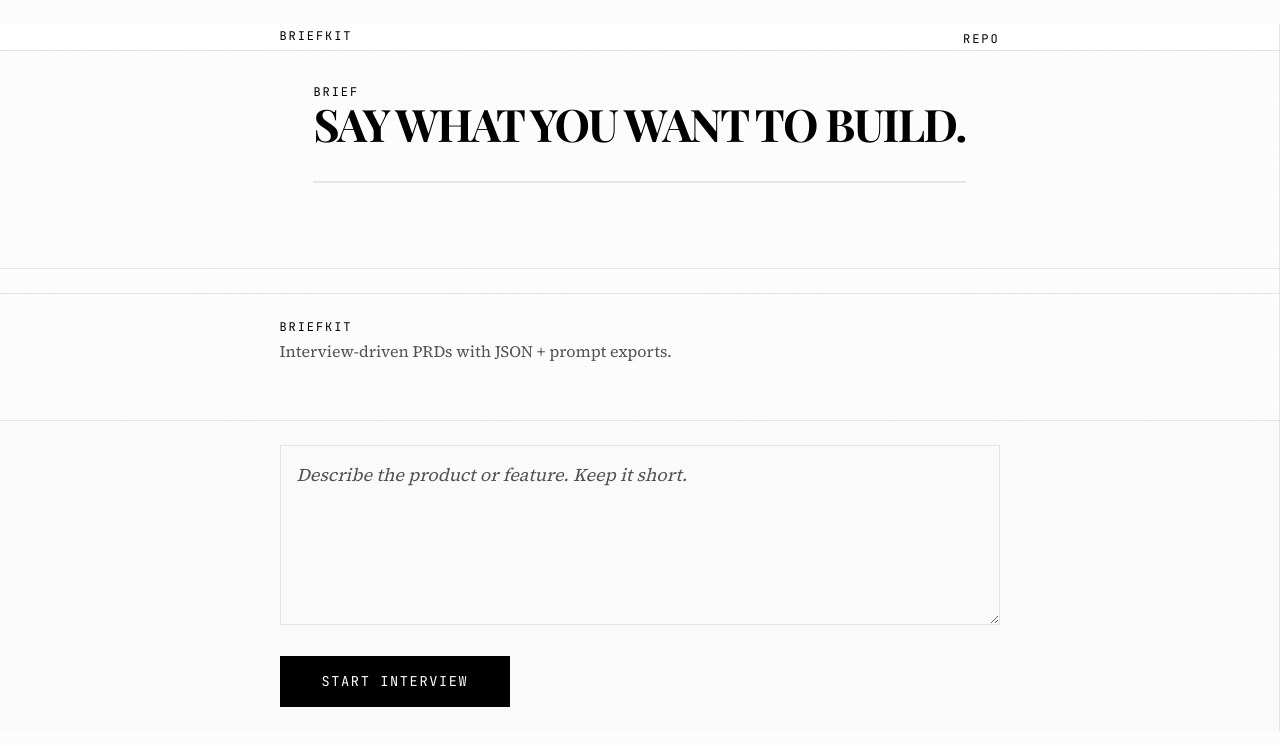
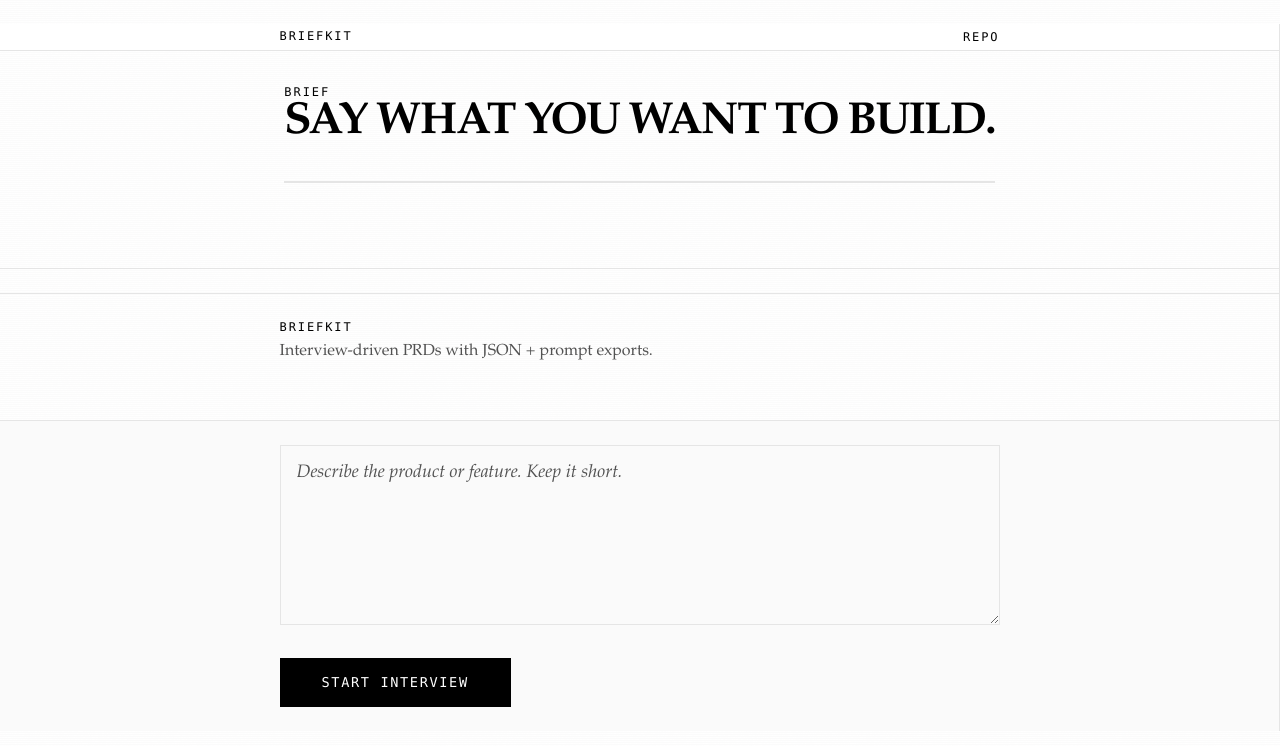
Before and after one commit to moeghashim/BriefKit, a Next.js app: page / in a window 1280 px wide. Shown: the top 746 px of the page. Built offline with nearby package versions, Linux system fonts and the light colour scheme.

Commit message:
Fix web build by avoiding Google Fonts fetch

```diff
--- a/app/globals.css
+++ b/app/globals.css
@@ -11,6 +11,10 @@
   --card: #ffffff;
   --card-foreground: #000000;
   --ring: #000000;
+  /* Avoid build-time network font fetches; keep the same variable API used in the CSS. */
+  --font-display: "Palatino Linotype", Palatino, Georgia, serif;
+  --font-body: "Iowan Old Style", "Palatino Linotype", Palatino, Georgia, serif;
+  --font-mono: ui-monospace, "SFMono-Regular", Menlo, Monaco, Consolas, "Liberation Mono", "Courier New", monospace;
 }
 
 *,
--- a/app/layout.tsx
+++ b/app/layout.tsx
@@ -1,23 +1,4 @@
 import "./globals.css";
-import { Playfair_Display, Source_Serif_4, JetBrains_Mono } from "next/font/google";
-
-const playfair = Playfair_Display({
-  subsets: ["latin"],
-  variable: "--font-display",
-  weight: ["400", "500", "600", "700", "800"]
-});
-
-const sourceSerif = Source_Serif_4({
-  subsets: ["latin"],
-  variable: "--font-body",
-  weight: ["400", "500", "600", "700"]
-});
-
-const jetbrains = JetBrains_Mono({
-  subsets: ["latin"],
-  variable: "--font-mono",
-  weight: ["400", "500", "600"]
-});
 
 export const metadata = {
   title: "BriefKit - PRD Interview",
@@ -31,7 +12,7 @@ export default function RootLayout({
 }) {
   return (
     <html lang="en">
-      <body className={`${playfair.variable} ${sourceSerif.variable} ${jetbrains.variable}`}>
+      <body>
         <a className="skip-link" href="#interview">Skip to interview</a>
         {children}
       </body>
```
